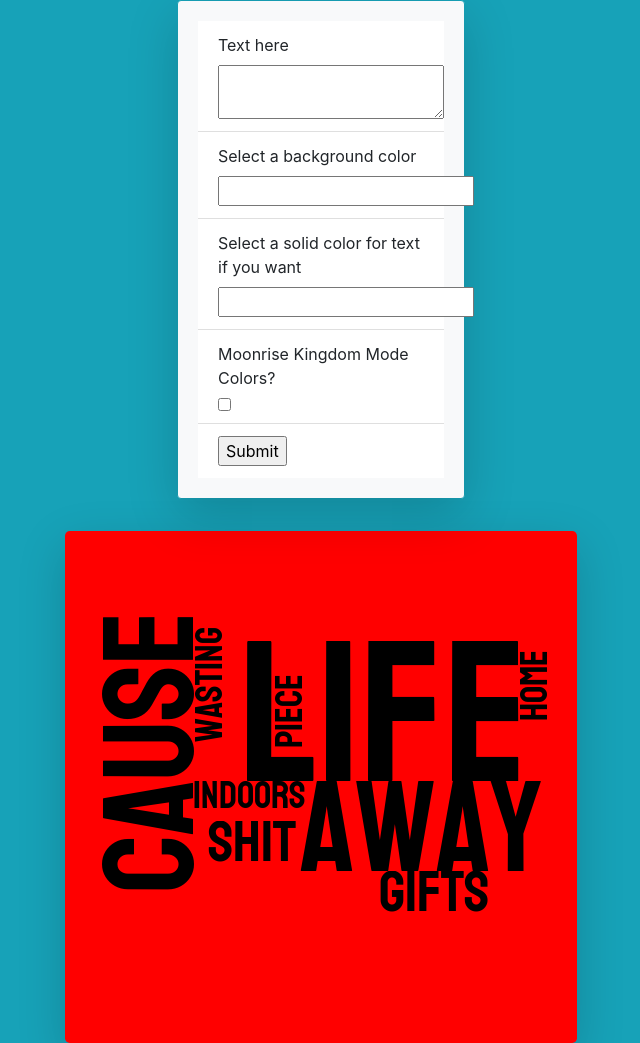
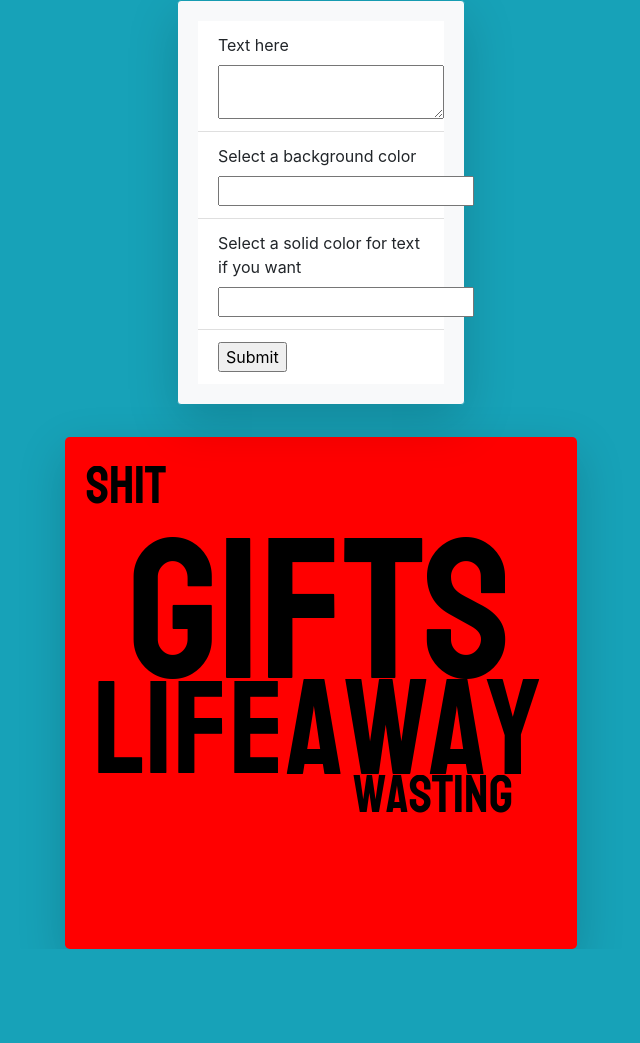
Before and after one commit to MichaelBurak/flaskscloud, a Flask app: page / in a window 1280 px wide. Shown: the whole page, without its empty margins (319-959 px from the left). After the commit the page ends 949 px from the top, so only its background shows below. Run offline with Flask 2, Linux system fonts and the light colour scheme; some libraries are stand-ins or nearby versions.

Commit message:
heck wes anderson anyway

```diff
--- a/app.py
+++ b/app.py
@@ -1,12 +1,11 @@
 from flask import Flask, render_template, send_file, make_response, Response
 from flask_wtf import FlaskForm
-from wtforms import StringField, SubmitField, TextAreaField,BooleanField
+from wtforms import StringField, SubmitField, TextAreaField
 from wtforms.validators import DataRequired
 import stylecloud
 from PIL import Image
 import io
 import matplotlib
-import palettable
 matplotlib.use('TkAgg')
 
 import os
@@ -26,11 +25,10 @@
     txt =  TextAreaField('Text here')
     color = StringField("Select a solid color for text if you want")
     bgcolor = StringField('Select a background color')
-    moonrise = BooleanField('Moonrise Kingdom Mode Colors?')
     submit = SubmitField('Submit')
 
 
-def sc(tx, bg, clr, mk):
+def sc(tx, bg, clr):
 
     if bg == "":
         bg = "white"
@@ -38,14 +36,8 @@
     if clr == "":
         clr = None
 
-    if mk == False:
-        mk = 'cartocolors.qualitative.Bold_5'
-
-    if mk == True:
-        mk = 'Moonrise1_5'
-
     stylecloud.gen_stylecloud(text=tx,
-                              background_color=bg, output_name=OUTPUT_NAME, colors=clr, palette=mk)
+                              background_color=bg, output_name=OUTPUT_NAME, colors=clr)
     pil_im = Image.open(OUTPUT_NAME)
     file_object = io.BytesIO()
 
@@ -64,7 +56,7 @@
 
     place = ""
     if form.validate_on_submit():
-        img = sc(form.txt.data,form.bgcolor.data, form.color.data, form.moonrise.data)
+        img = sc(form.txt.data,form.bgcolor.data, form.color.data)
         resp = make_response(render_template('img.html')) #here you could use make_response(render_template(...)) too
         resp.headers['X-UA-Compatible'] = 'IE=Edge,chrome=1'
         resp.headers['Cache-Control'] = 'public, max-age=0'
--- a/templates/index.html
+++ b/templates/index.html
@@ -19,7 +19,6 @@
                 <li class="list-group-item"> {{ form.txt.label }} {{form.txt()}}</li>
                 <li class="list-group-item">{{form.bgcolor.label}} {{form.bgcolor()}}</li>
                 <li class="list-group-item">{{form.color.label}} {{form.color()}}</li>
-                <li class="list-group-item">{{form.moonrise.label}} {{form.moonrise()}}</li>
                 <li class="list-group-item">{{form.submit()}}</li>
 
               </ul>
```
Also changed, not shown: .temp/icon.png (deleted), static/out.png.
